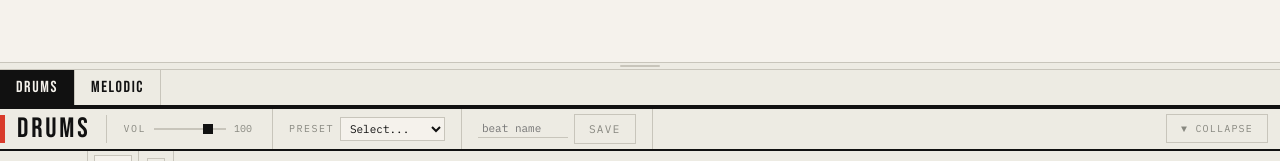
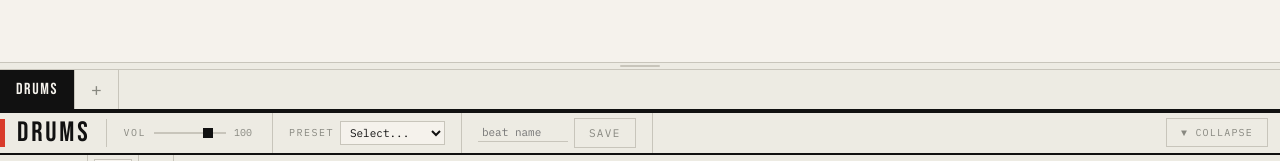
Before and after one commit to desafinadude/perry, a React (Vite) app: page / in a window 1280 px wide. Shown: the part 324-485 px from the top of the page. Built offline with nearby package versions, Linux system fonts and the light colour scheme.

Commit message:
feat: enhance sequencer and piano roll with melodic note handling

```diff
--- a/src/App.tsx
+++ b/src/App.tsx
@@ -43,7 +43,7 @@ export default function App() {
     init, loadFont, removeFont,
     applyZone, noteOn, noteOff, sendCC, sendPitchBend,
     applyDrums, drumNoteOn, drumNoteOff,
-    applyMelodicTrack,
+    applyMelodicTrack, melodicNoteOn, melodicNoteOff,
     allNotesOff, firstMelodicPreset,
   } = useSynth()
 
@@ -516,6 +516,8 @@ export default function App() {
           onNoteOff={drumNoteOff}
           onApplyDrums={applyDrums}
           onApplyMelodic={applyMelodicTrack}
+          onMelodicNoteOn={melodicNoteOn}
+          onMelodicNoteOff={melodicNoteOff}
           playing={playing}
           onPlayingChange={setPlaying}
           bpm={bpm}
--- a/src/components/PianoRoll.tsx
+++ b/src/components/PianoRoll.tsx
@@ -15,14 +15,14 @@ interface Props {
   onPlayingChange: (playing: boolean) => void
   bpm: number
   swing: number
-  onNoteOn: (fontId: string, note: number, velocity: number) => void
-  onNoteOff: (fontId: string, note: number) => void
+  onMelodicNoteOn: (track: MelodicTrack, note: number, velocity: number) => void
+  onMelodicNoteOff: (track: MelodicTrack, note: number) => void
 }
 
 const STEPS_PER_BAR = 16
 const PIANO_RANGE = { min: 36, max: 84 } // C2 to C6
 
-export function PianoRoll({ tracks, bars, fonts, presetsByFont, onTracksChange, onAddTrack, onRemoveTrack, playing, onPlayingChange, bpm, swing, onNoteOn, onNoteOff }: Props) {
+export function PianoRoll({ tracks, bars, fonts, presetsByFont, onTracksChange, onAddTrack, onRemoveTrack, playing, onPlayingChange, bpm, swing, onMelodicNoteOn, onMelodicNoteOff }: Props) {
   const [selectedTrackId, setSelectedTrackId] = useState<string | null>(tracks[0]?.id ?? null)
   const [currentStep, setStep] = useState(-1)
   const totalSteps = bars * STEPS_PER_BAR
@@ -47,7 +47,7 @@ export function PianoRoll({ tracks, bars, fonts, presetsByFont, onTracksChange,
     activeNotesRef.current.forEach((note, trackId) => {
       const track = tracksRef.current.find(t => t.id === trackId)
       if (track) {
-        onNoteOff(track.fontId, note)
+        onMelodicNoteOff(track, note)
       }
     })
     activeNotesRef.current.clear()
@@ -56,7 +56,7 @@ export function PianoRoll({ tracks, bars, fonts, presetsByFont, onTracksChange,
       clearTimeout(timeoutRef.current)
       timeoutRef.current = null
     }
-  }, [onPlayingChange, onNoteOff])
+  }, [onPlayingChange, onMelodicNoteOff])
 
   // Playback scheduling
   useEffect(() => {
@@ -75,11 +75,11 @@ export function PianoRoll({ tracks, bars, fonts, presetsByFont, onTracksChange,
         track.notes.forEach((noteData) => {
           if (noteData.start === s) {
             // Start note
-            onNoteOn(track.fontId, noteData.note, noteData.velocity)
+            onMelodicNoteOn(track, noteData.note, noteData.velocity)
             // Schedule note off based on length
             const noteOffDelay = baseMsPerStep * noteData.length * 0.8
             setTimeout(() => {
-              onNoteOff(track.fontId, noteData.note)
+              onMelodicNoteOff(track, noteData.note)
             }, noteOffDelay)
           }
         })
@@ -105,7 +105,7 @@ export function PianoRoll({ tracks, bars, fonts, presetsByFont, onTracksChange,
         timeoutRef.current = null
       }
     }
-  }, [playing, bpm, onNoteOn, onNoteOff])
+  }, [playing, bpm, onMelodicNoteOn, onMelodicNoteOff])
 
   const updateTrack = useCallback((id: string, updates: Partial<MelodicTrack>) => {
     onTracksChange(tracks.map((t) => t.id === id ? { ...t, ...updates } : t))
@@ -145,52 +145,12 @@ export function PianoRoll({ tracks, bars, fonts, presetsByFont, onTracksChange,
 
   return (
     <div style={{ display: 'flex', flexDirection: 'column', height: '100%', background: 'var(--surface)' }}>
-      {/* Track selector & controls */}
+      {/* Track controls */}
+      {selectedTrack && (
         <div style={{
           display: 'flex', alignItems: 'center', gap: 12, padding: '12px 16px',
           borderBottom: '2px solid var(--ink)', background: 'var(--bg)',
         }}>
-        <span style={{ fontFamily: 'var(--font-mono)', fontSize: 10, color: 'var(--muted)', letterSpacing: '0.1em' }}>
-          TRACK
-        </span>
-
-        {tracks.map((track) => (
-          <button
-            key={track.id}
-            onClick={() => setSelectedTrackId(track.id)}
-            style={{
-              background: selectedTrackId === track.id ? 'var(--accent-1)' : 'transparent',
-              border: `1.5px solid ${selectedTrackId === track.id ? 'var(--accent-1)' : 'var(--border)'}`,
-              borderRadius: 0,
-              color: selectedTrackId === track.id ? '#fff' : 'var(--ink)',
-              cursor: 'pointer',
-              fontFamily: 'var(--font-mono)',
-              fontSize: 11,
-              letterSpacing: '0.1em',
-              padding: '6px 12px',
-            }}
-          >
-            {track.name}
-          </button>
-        ))}
-
-        <button onClick={onAddTrack} style={{
-          background: 'transparent',
-          border: '1.5px solid var(--border)',
-          borderRadius: 0,
-          color: 'var(--muted)',
-          cursor: 'pointer',
-          fontFamily: 'var(--font-mono)',
-          fontSize: 16,
-          padding: '4px 10px',
-        }}>
-          +
-        </button>
-
-        {/* Track settings */}
-        {selectedTrack && (
-          <>
-            <div style={{ marginLeft: 'auto', display: 'flex', alignItems: 'center', gap: 12 }}>
           <span style={{ fontFamily: 'var(--font-mono)', fontSize: 10, color: 'var(--muted)', letterSpacing: '0.1em' }}>
             FONT
           </span>
@@ -246,30 +206,8 @@ export function PianoRoll({ tracks, bars, fonts, presetsByFont, onTracksChange,
           >
             {selectedTrack.muted ? 'MUTED' : 'MUTE'}
           </button>
-
-              {tracks.length > 1 && (
-                <button
-                  onClick={() => {
-                    onRemoveTrack(selectedTrack.id)
-                    setSelectedTrackId(tracks.find((t) => t.id !== selectedTrack.id)?.id ?? null)
-                  }}
-                  style={{
-                    background: 'transparent',
-                    border: '1.5px solid var(--border)',
-                    borderRadius: 0,
-                    color: 'var(--muted)',
-                    cursor: 'pointer',
-                    fontSize: 14,
-                    padding: '2px 8px',
-                  }}
-                >
-                  ×
-                </button>
+        </div>
       )}
-            </div>
-          </>
-        )}
-      </div>
 
       {/* Piano roll grid */}
       {selectedTrack && (
--- a/src/components/Sequencer.tsx
+++ b/src/components/Sequencer.tsx
@@ -1,4 +1,4 @@
-import { useState, useCallback } from 'react'
+import { useState, useCallback, useEffect } from 'react'
 import { DrumMachine } from './DrumMachine'
 import { PianoRoll } from './PianoRoll'
 import type { LoadedFont, DrumTrack, MelodicTrack, Preset, SequencerState, SavedProject } from '../types'
@@ -11,6 +11,8 @@ interface Props {
   onNoteOff: (fontId: string, note: number) => void
   onApplyDrums: (fontId: string, volume: number) => void
   onApplyMelodic: (track: MelodicTrack) => void
+  onMelodicNoteOn: (track: MelodicTrack, note: number, velocity: number) => void
+  onMelodicNoteOff: (track: MelodicTrack, note: number) => void
   // Playback state from parent
   playing: boolean
   onPlayingChange: (playing: boolean) => void
@@ -19,13 +21,20 @@ interface Props {
   bars: number
 }
 
-type TabType = 'drums' | 'melodic'
+type TabType = 'drums' | string // 'drums' or melodic track ID
 
 let trackIdCounter = 1
 
-export function Sequencer({ fonts, presetsByFont, onNoteOn, onNoteOff, onApplyDrums, onApplyMelodic, playing, onPlayingChange, bpm, swing, bars }: Props) {
+export function Sequencer({ fonts, presetsByFont, onNoteOn, onNoteOff, onApplyDrums, onApplyMelodic, onMelodicNoteOn, onMelodicNoteOff, playing, onPlayingChange, bpm, swing, bars }: Props) {
   const [activeTab, setActiveTab] = useState<TabType>('drums')
   const [melodic, setMelodic] = useState<MelodicTrack[]>([])
+
+  // Update selected tab if the active melodic track is removed
+  useEffect(() => {
+    if (activeTab !== 'drums' && !melodic.find(t => t.id === activeTab)) {
+      setActiveTab('drums')
+    }
+  }, [melodic, activeTab])
 
   const handleAddMelodicTrack = useCallback(() => {
     const fontId = fonts[0]?.id ?? 'main'
@@ -46,25 +55,24 @@ export function Sequencer({ fonts, presetsByFont, onNoteOn, onNoteOff, onApplyDr
     setMelodic([...melodic, newTrack])
     // Apply immediately
     onApplyMelodic(newTrack)
+    // Switch to new track
+    setActiveTab(newTrack.id)
   }, [melodic, fonts, presetsByFont, onApplyMelodic])
 
   const handleRemoveMelodicTrack = useCallback((id: string) => {
     setMelodic((prev) => prev.filter((t) => t.id !== id))
   }, [])
 
-  const handleMelodicChange = useCallback((tracks: MelodicTrack[]) => {
-    setMelodic(tracks)
+  const handleMelodicChange = useCallback((updatedTrack: MelodicTrack) => {
+    setMelodic((prev) => prev.map((t) => t.id === updatedTrack.id ? updatedTrack : t))
     // Apply track changes
-    tracks.forEach((t) => onApplyMelodic(t))
+    onApplyMelodic(updatedTrack)
   }, [onApplyMelodic])
 
   const handleTabChange = useCallback((tab: TabType) => {
-    // Stop playback when switching tabs
-    if (playing) {
-      onPlayingChange(false)
-    }
+    // Don't stop playback when switching tabs
     setActiveTab(tab)
-  }, [playing, onPlayingChange])
+  }, [])
 
   return (
     <div style={{ display: 'flex', flexDirection: 'column', height: '100%', background: 'var(--surface)' }}>
@@ -75,6 +83,7 @@ export function Sequencer({ fonts, presetsByFont, onNoteOn, onNoteOff, onApplyDr
         borderBottom: '2px solid var(--ink)',
         background: 'var(--surface)',
       }}>
+        {/* DRUMS tab */}
         <button
           onClick={() => handleTabChange('drums')}
           style={{
@@ -93,13 +102,16 @@ export function Sequencer({ fonts, presetsByFont, onNoteOn, onNoteOff, onApplyDr
           DRUMS
         </button>
 
+        {/* Melodic track tabs */}
+        {melodic.map((track) => (
+          <div key={track.id} style={{ display: 'flex', alignItems: 'stretch' }}>
             <button
-          onClick={() => handleTabChange('melodic')}
+              onClick={() => handleTabChange(track.id)}
               style={{
-            background: activeTab === 'melodic' ? 'var(--ink)' : 'transparent',
+                background: activeTab === track.id ? 'var(--ink)' : 'transparent',
                 border: 'none',
                 borderRight: '1px solid var(--border)',
-            color: activeTab === 'melodic' ? 'var(--bg)' : 'var(--ink)',
+                color: activeTab === track.id ? 'var(--bg)' : 'var(--ink)',
                 cursor: 'pointer',
                 fontFamily: 'var(--font-display)',
                 fontSize: 16,
@@ -108,12 +120,46 @@ export function Sequencer({ fonts, presetsByFont, onNoteOn, onNoteOff, onApplyDr
                 transition: 'background 0.2s, color 0.2s',
               }}
             >
-          MELODIC {melodic.length > 0 && `(${melodic.length})`}
+              {track.name}
+            </button>
+            {/* Remove button */}
+            <button
+              onClick={() => handleRemoveMelodicTrack(track.id)}
+              style={{
+                background: activeTab === track.id ? 'var(--ink)' : 'transparent',
+                border: 'none',
+                borderRight: '1px solid var(--border)',
+                color: activeTab === track.id ? 'var(--bg)' : 'var(--muted)',
+                cursor: 'pointer',
+                fontSize: 14,
+                padding: '0 8px',
+              }}
+            >
+              ×
+            </button>
+          </div>
+        ))}
+
+        {/* Add new track button */}
+        <button
+          onClick={handleAddMelodicTrack}
+          style={{
+            background: 'transparent',
+            border: 'none',
+            borderRight: '1px solid var(--border)',
+            color: 'var(--muted)',
+            cursor: 'pointer',
+            fontSize: 18,
+            padding: '8px 16px',
+          }}
+        >
+          +
         </button>
       </div>
 
-      {/* Content - keep both mounted to preserve state */}
+      {/* Content - keep all mounted to preserve state */}
       <div style={{ flex: 1, overflow: 'hidden', position: 'relative' }}>
+        {/* DRUMS */}
         <div style={{
           position: 'absolute',
           top: 0,
@@ -136,31 +182,34 @@ export function Sequencer({ fonts, presetsByFont, onNoteOn, onNoteOff, onApplyDr
           />
         </div>
 
-        <div style={{
+        {/* Each melodic track */}
+        {melodic.map((track) => (
+          <div key={track.id} style={{
             position: 'absolute',
             top: 0,
             left: 0,
             right: 0,
             bottom: 0,
-          display: activeTab === 'melodic' ? 'flex' : 'none',
+            display: activeTab === track.id ? 'flex' : 'none',
             flexDirection: 'column',
           }}>
             <PianoRoll
-            tracks={melodic}
+              tracks={[track]}
               bars={bars}
               fonts={fonts}
               presetsByFont={presetsByFont}
-            onTracksChange={handleMelodicChange}
+              onTracksChange={(tracks) => tracks[0] && handleMelodicChange(tracks[0])}
               onAddTrack={handleAddMelodicTrack}
               onRemoveTrack={handleRemoveMelodicTrack}
               playing={playing}
               onPlayingChange={onPlayingChange}
               bpm={bpm}
               swing={swing}
-            onNoteOn={onNoteOn}
-            onNoteOff={onNoteOff}
+              onMelodicNoteOn={onMelodicNoteOn}
+              onMelodicNoteOff={onMelodicNoteOff}
             />
           </div>
+        ))}
       </div>
     </div>
   )
```
Lines whose indentation alone changed are shown as unchanged.
